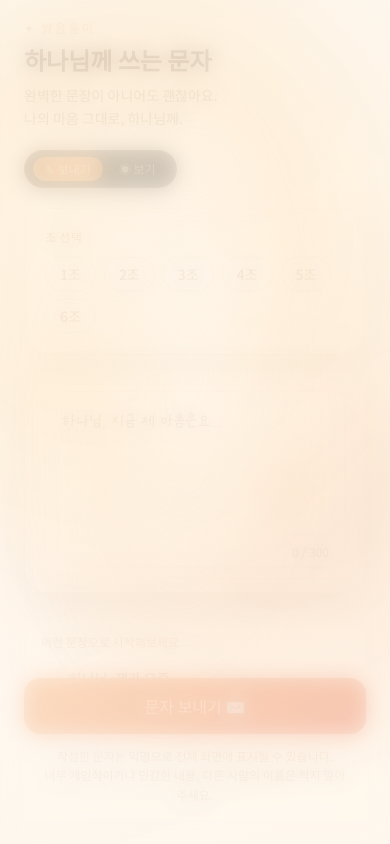
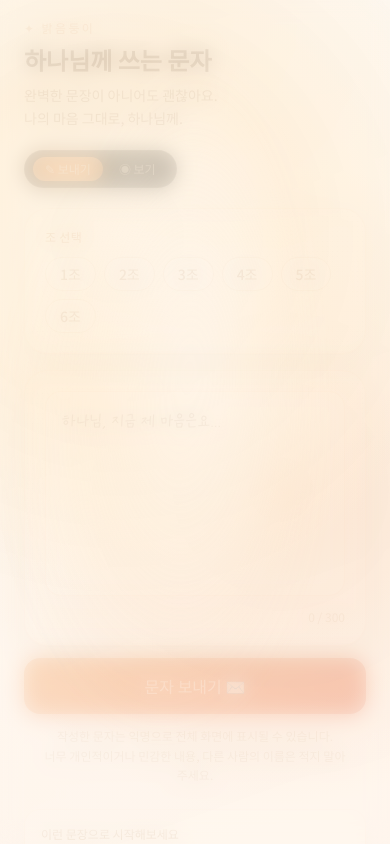
Before and after one commit to Juka526/Message-Collect-Service, a React (Vite) app: page / in a window 390 px wide. Shown: the top 844 px of the page. Built offline with nearby package versions, Linux system fonts and the light colour scheme; no server answers.

Commit message:
Fix mobile message form layout

```diff
--- a/src/app/components/MobileSubmissionPage.tsx
+++ b/src/app/components/MobileSubmissionPage.tsx
@@ -60,6 +60,33 @@ export function MobileSubmissionPage({ onSubmit, viewSwitcher }: Props) {
     setSubmitted(false);
     setError("");
   };
+
+  const submitActions = (
+    <div className="max-w-6xl mx-auto">
+      <motion.button
+        onClick={handleSubmit}
+        disabled={submitting}
+        whileHover={{ scale: 1.02 }}
+        whileTap={{ scale: 0.97 }}
+        className="w-full py-4 rounded-2xl text-white shadow-lg"
+        style={{
+          background: "linear-gradient(135deg, #F4A261 0%, #E76F51 100%)",
+          boxShadow: "0 4px 20px rgba(231, 111, 81, 0.3)",
+          fontFamily: "'Noto Sans KR', sans-serif",
+          opacity: submitting ? 0.7 : 1,
+        }}
+      >
+        {submitting ? "보내는 중..." : "문자 보내기 ✉️"}
+      </motion.button>
+      <p
+        className="text-xs text-center mt-3 leading-relaxed px-4"
+        style={{ color: "#C8A88A" }}
+      >
+        작성한 문자는 익명으로 전체 화면에 표시될 수 있습니다.<br />
+        너무 개인적이거나 민감한 내용, 다른 사람의 이름은 적지 말아주세요.
+      </p>
+    </div>
+  );
 
   useEffect(() => {
     if (!showIntro || typeof window === "undefined") return;
@@ -178,7 +205,7 @@ export function MobileSubmissionPage({ onSubmit, viewSwitcher }: Props) {
             </div>
 
             {/* Form area */}
-            <div className="flex-1 px-6 pb-72 overflow-y-auto">
+            <div className="px-6 pb-6 md:flex-1 md:pb-72 md:overflow-y-auto">
               <div className="max-w-6xl mx-auto">
               {/* Group selector */}
               <div
@@ -244,7 +271,7 @@ export function MobileSubmissionPage({ onSubmit, viewSwitcher }: Props) {
                   boxShadow: "0 12px 32px rgba(93, 58, 30, 0.1), 0 1px 2px rgba(93, 58, 30, 0.07)",
                 }}
               >
-                <div className="relative">
+                <div>
                   <textarea
                     value={message}
                     onChange={(e) => {
@@ -252,8 +279,8 @@ export function MobileSubmissionPage({ onSubmit, viewSwitcher }: Props) {
                       setError("");
                     }}
                     placeholder="하나님, 지금 제 마음은요…"
-                    rows={5}
-                    className="w-full resize-none rounded-2xl px-4 py-3.5 text-sm leading-relaxed focus:outline-none"
+                    rows={6}
+                    className="w-full min-h-[170px] sm:min-h-[190px] resize-none rounded-2xl px-4 py-3.5 text-sm leading-relaxed focus:outline-none"
                     style={{
                       background: "#FFF9F5",
                       border: "1px solid rgba(244, 162, 97, 0.25)",
@@ -264,7 +291,7 @@ export function MobileSubmissionPage({ onSubmit, viewSwitcher }: Props) {
                     }}
                   />
                   <span
-                    className="absolute bottom-3 right-4 text-xs"
+                    className="mt-2 block text-right text-xs"
                     style={{
                       color: message.length >= MAX_LENGTH ? "#E76F51" : "#C8A88A",
                     }}
@@ -288,6 +315,10 @@ export function MobileSubmissionPage({ onSubmit, viewSwitcher }: Props) {
                   </motion.p>
                 )}
               </AnimatePresence>
+
+              <div className="md:hidden mb-6">
+                {submitActions}
+              </div>
 
               {/* Writing helpers */}
               <div className="mt-6 mb-2">
@@ -331,38 +362,15 @@ export function MobileSubmissionPage({ onSubmit, viewSwitcher }: Props) {
             </div>
             </div>
 
-            {/* Fixed bottom submit area */}
+            {/* Fixed bottom submit area for wider screens */}
             <div
-              className="fixed bottom-0 left-0 right-0 px-6 pb-10 pt-6 z-20"
+              className="hidden md:block fixed bottom-0 left-0 right-0 px-6 pb-10 pt-6 z-20"
               style={{
                 background:
                   "linear-gradient(to top, rgba(253,249,243,0.96) 60%, transparent)",
               }}
             >
-              <div className="max-w-6xl mx-auto">
-              <motion.button
-                onClick={handleSubmit}
-                disabled={submitting}
-                whileHover={{ scale: 1.02 }}
-                whileTap={{ scale: 0.97 }}
-                className="w-full py-4 rounded-2xl text-white shadow-lg"
-                style={{
-                  background: "linear-gradient(135deg, #F4A261 0%, #E76F51 100%)",
-                  boxShadow: "0 4px 20px rgba(231, 111, 81, 0.3)",
-                  fontFamily: "'Noto Sans KR', sans-serif",
-                  opacity: submitting ? 0.7 : 1,
-                }}
-              >
-                {submitting ? "보내는 중..." : "문자 보내기 ✉️"}
-              </motion.button>
-              <p
-                className="text-xs text-center mt-3 leading-relaxed px-4"
-                style={{ color: "#C8A88A" }}
-              >
-                작성한 문자는 익명으로 전체 화면에 표시될 수 있습니다.<br />
-                너무 개인적이거나 민감한 내용, 다른 사람의 이름은 적지 말아주세요.
-              </p>
-              </div>
+              {submitActions}
             </div>
           </motion.div>
         )}
```
